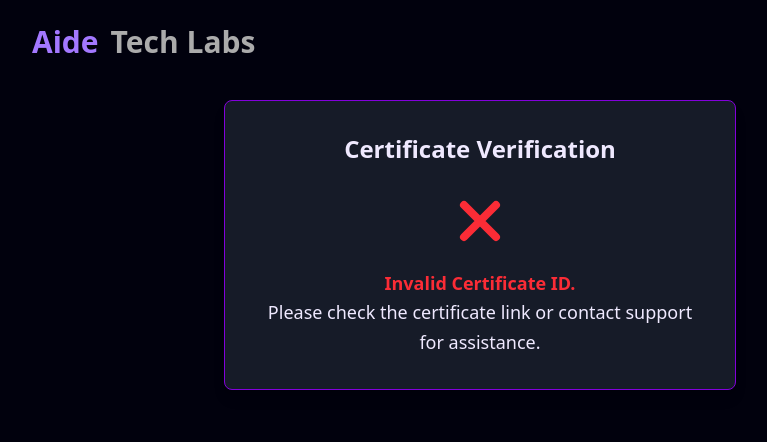
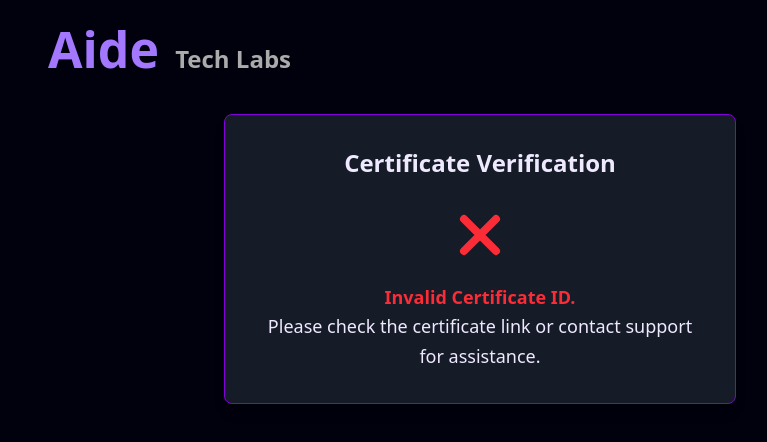
Before and after one commit to BhaveshKarnewar/Tech_firm, a website: page src/Certs/certificate.html in a window 1280 px wide. Shown: the whole page, without its empty margins (160-927 px from the left). Drawn offline with Linux system fonts and the light colour scheme.

Commit message:
minor updates

```diff
--- a/src/Certs/Interns_data.json
+++ b/src/Certs/Interns_data.json
@@ -91,7 +91,7 @@
   },
   {
     "Srno": 11,
-    "Cert_id": "  ",
+    "Cert_id": "2025V011",
     "Student_name": "SWAPNIL ASHOK KARWATE ",
     "Domain": "CLOUD COMPUTING ",
     "Start_date": "15th Oct 2024",
--- a/src/Certs/certificate.html
+++ b/src/Certs/certificate.html
@@ -5,6 +5,7 @@
     <meta name="viewport" content="width=device-width, initial-scale=1" />
     <title>Certificate Verification - ABC Tech Labs</title>
     <link href="../output.css" rel="stylesheet" />
+    <link rel="icon" type="image/png" href="../favicon_Horizontal.png" />
   </head>
 
   <body
@@ -19,12 +20,17 @@
         class="flex items-center space-x-3 focus:outline-none focus:ring-2 focus:ring-purple-500"
         aria-label="Go back to home"
       >
-        <span class="font-bold lg:text-3xl select-text text-[#a378ff]"
-          >Aide</span
-        >
-        <h1 class="font-bold lg:text-3xl select-text text-[#ababab]">
-          Tech Labs
-        </h1>
+        <div class="space-x-3 md:px-4">
+          <span
+            class="inline-block align-baseline font-bold text-[50px] select-text text-[#a378ff] leading-none"
+            >Aide</span
+          >
+          <h1
+            class="inline-block align-baseline font-bold text-2xl select-text text-[#ababab] leading-none"
+          >
+            Tech Labs
+          </h1>
+        </div>
       </a>
     </header>
 
```
Also changed, not shown: src/index.html (+7 -4 lines), src/Public/favicon_Horizontal.png (added), src/favicon_Horizontal.png (added), src/output.css.
